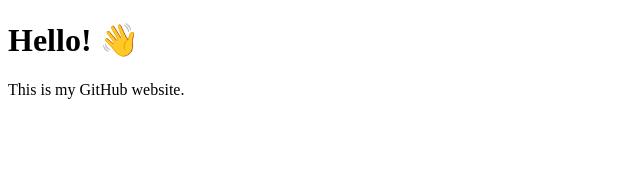
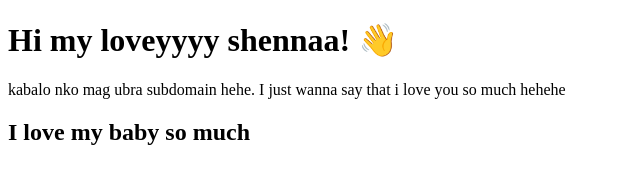
Before and after one commit to juskoll/juskoll.github.io, a plain HTML site: page index.html in a window 1280 px wide. Shown: the whole page, without its empty margins (0-640 px from the left). Drawn offline with Linux system fonts and the light colour scheme.

Commit message:
Update index.html

```diff
--- a/index.html
+++ b/index.html
@@ -5,8 +5,8 @@
 </head>
 <body>
 
-    <h1>Hello! 👋</h1>
-    <p>This is my GitHub website.</p>
-
+    <h1>Hi my loveyyyy shennaa! 👋</h1>
+    <p>kabalo nko mag ubra subdomain hehe. I just wanna say that i love you so much hehehe</p>
+    <h2>I love my baby so much</h2>
 </body>
 </html>
```
